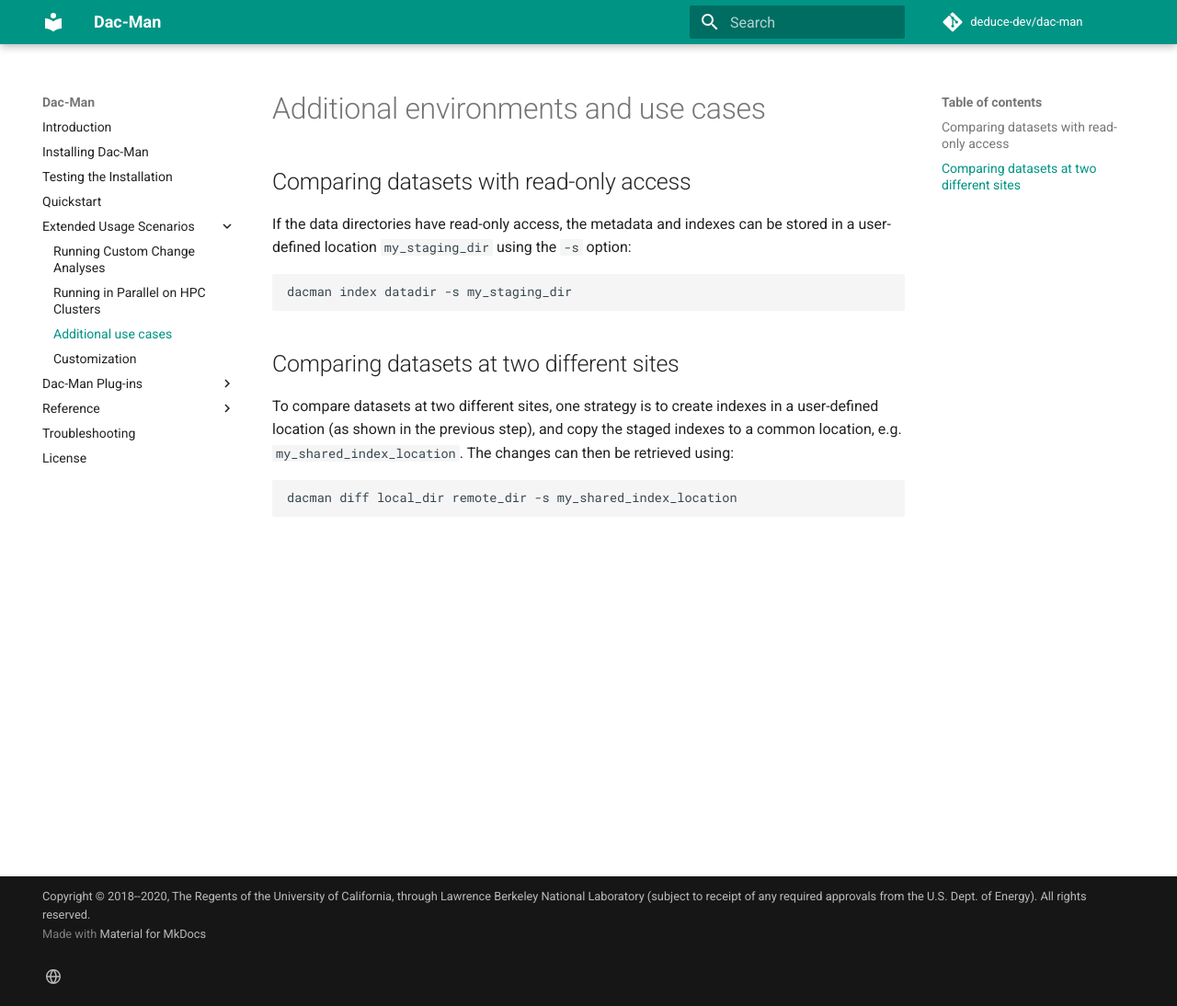
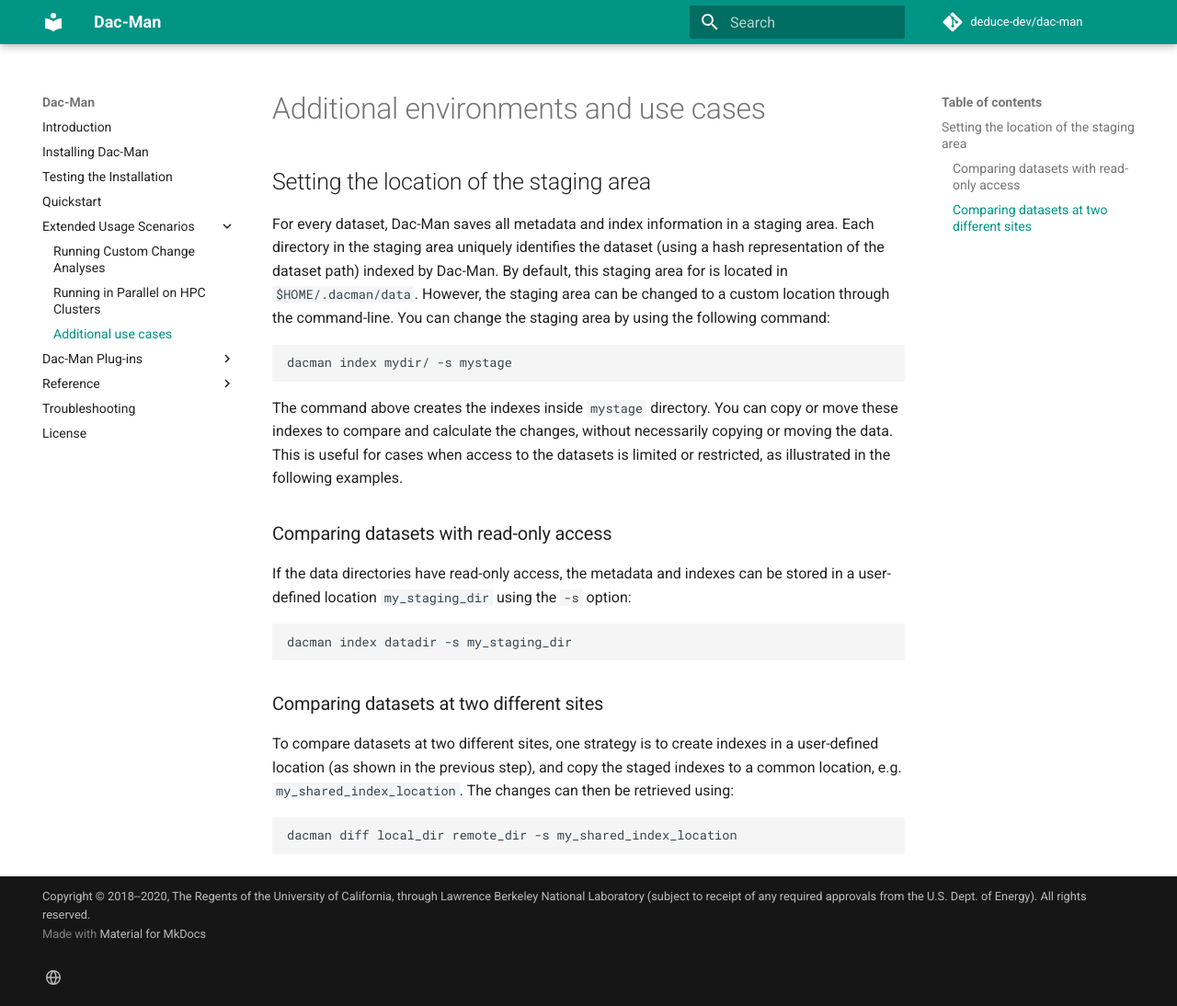
Before and after one commit to deduce-dev/dac-man, an MkDocs documentation site: the page built from docs/use/misc.md, in a window 1280 px wide and 1094 px high. Shown: the whole window at 92% size. Built offline with MkDocs 1.6.1 and Material for MkDocs 9.7.7, drawn with Linux system fonts in a browser that asks for light colours; comment, search, counter and statistics services are not loaded.

Commit message:
Merge staging information with related example use cases

````diff
--- a/docs/use/misc.md
+++ b/docs/use/misc.md
@@ -1,6 +1,24 @@
 # Additional environments and use cases
 
-## Comparing datasets with read-only access
+## Setting the location of the staging area
+
+For every dataset, Dac-Man saves all metadata and index information in a staging area.
+Each directory in the staging area uniquely identifies the dataset (using a hash representation of the dataset path) indexed by Dac-Man.
+By default, this staging area for is located in `$HOME/.dacman/data`.
+However, the staging area can be changed to a custom location through
+the command-line.
+You can change the staging area by using the following command:
+
+```sh
+dacman index mydir/ -s mystage
+```
+
+The command above creates the indexes inside `mystage` directory.
+You can copy or move these indexes to compare and calculate the changes,
+without necessarily copying or moving the data.
+This is useful for cases when access to the datasets is limited or restricted, as illustrated in the following examples.
+
+### Comparing datasets with read-only access
 
 If the data directories have read-only access,
 the metadata and indexes can be stored in a user-defined location `my_staging_dir` using the `-s` option:
@@ -9,7 +27,7 @@ the metadata and indexes can be stored in a user-defined location `my_staging_di
 dacman index datadir -s my_staging_dir
 ```
 
-## Comparing datasets at two different sites
+### Comparing datasets at two different sites
 
 To compare datasets at two different sites,
 one strategy is to create indexes in a user-defined location (as shown in the previous step),
--- a/mkdocs.yml
+++ b/mkdocs.yml
@@ -12,7 +12,6 @@ nav:
     - Running Custom Change Analyses: use/plugins.md
     - Running in Parallel on HPC Clusters: use/hpc.md
     - Additional use cases: use/misc.md
-    - Customization: use/config.md
   - Dac-Man Plug-ins:
     # - Introduction: plugins/introduction.md
     - Installing plug-in dependencies: install/dependencies.md
````
